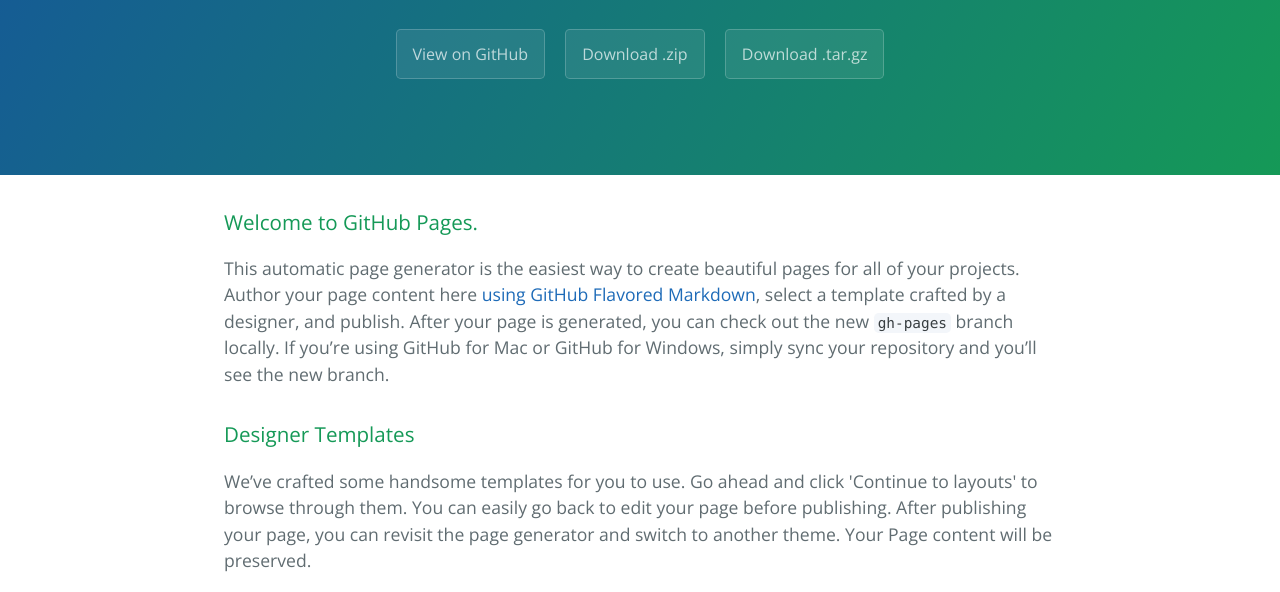
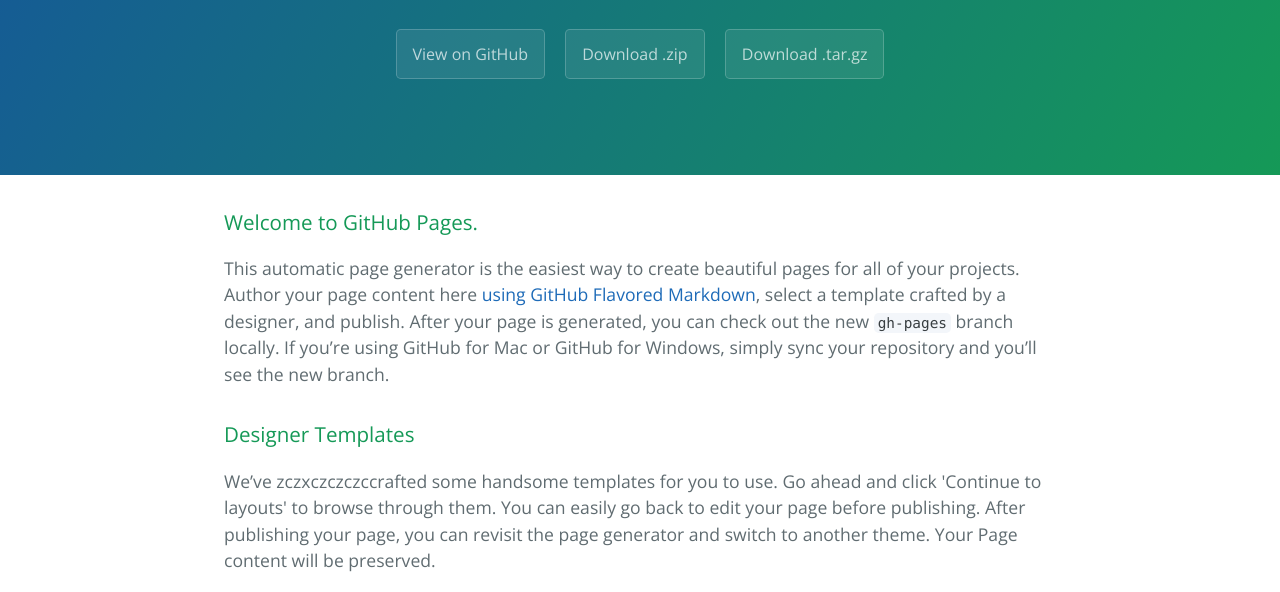
Before and after one commit to veer17/hello-world, a plain HTML site: page index.html in a window 1280 px wide. Shown: the part 208-800 px from the top of the page. Drawn offline with nearby package versions, Linux system fonts and the light colour scheme.

Commit message:
Update index.html

```diff
--- a/index.html
+++ b/index.html
@@ -27,7 +27,7 @@
 <h3>
 <a id="designer-templates" class="anchor" href="#designer-templates" aria-hidden="true"><span class="octicon octicon-link"></span></a>Designer Templates</h3>
 
-<p>We’ve crafted some handsome templates for you to use. Go ahead and click 'Continue to layouts' to browse through them. You can easily go back to edit your page before publishing. After publishing your page, you can revisit the page generator and switch to another theme. Your Page content will be preserved.</p>
+<p>We’ve zczxczczczccrafted some handsome templates for you to use. Go ahead and click 'Continue to layouts' to browse through them. You can easily go back to edit your page before publishing. After publishing your page, you can revisit the page generator and switch to another theme. Your Page content will be preserved.</p>
 
 <h3>
 <a id="creating-pages-manually" class="anchor" href="#creating-pages-manually" aria-hidden="true"><span class="octicon octicon-link"></span></a>Creating pages manually</h3>
```
